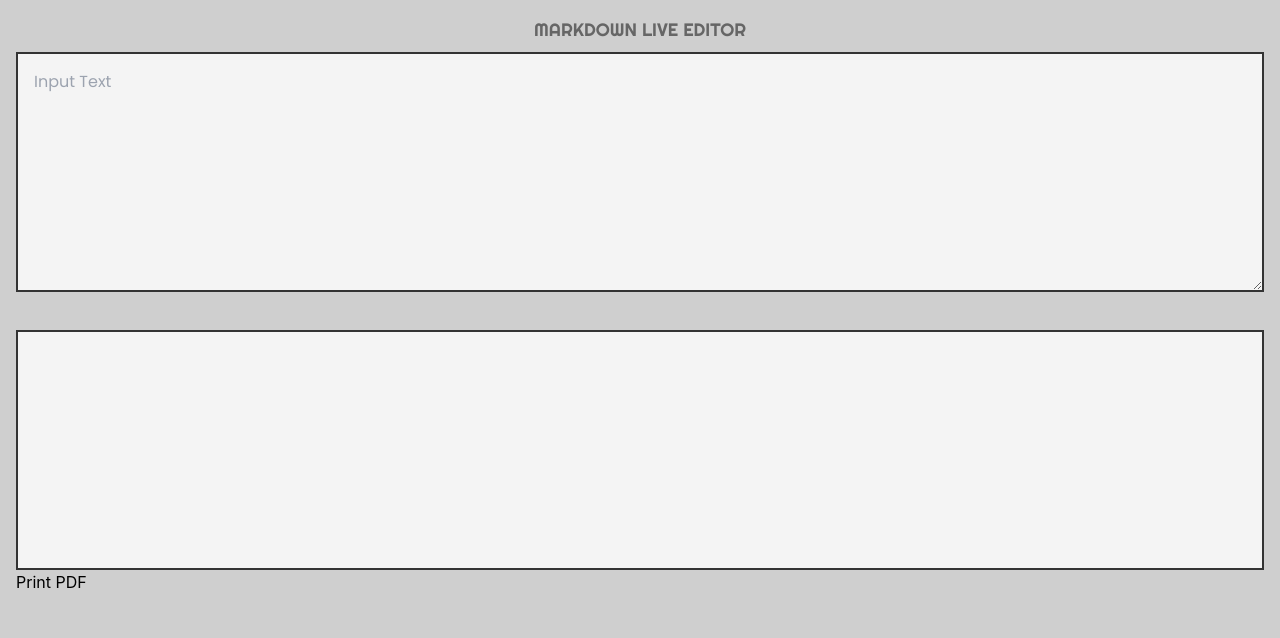
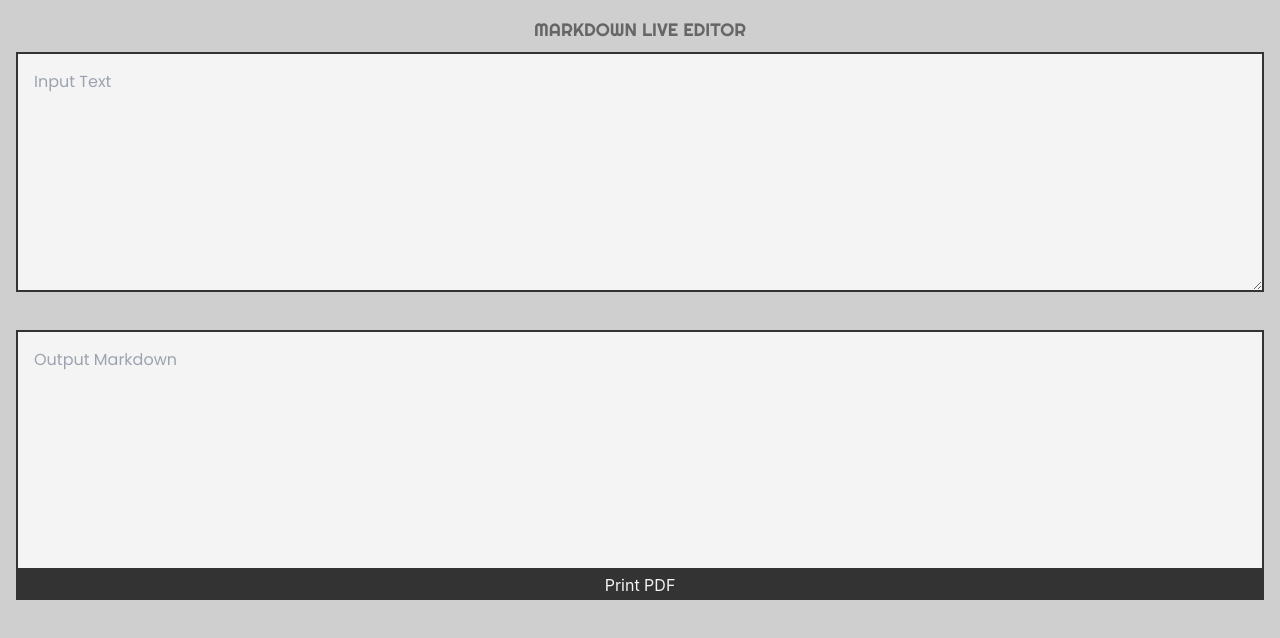
Before and after one commit to carnocentaurus/MarkdownLiveEditor, a React (Vite) app: page / in a window 1280 px wide. Shown: the top 638 px of the page. Built offline with nearby package versions, Linux system fonts and the light colour scheme.

Commit message:
before @tailwindcss/typography implementation

```diff
--- a/index.html
+++ b/index.html
@@ -6,7 +6,7 @@
     <meta name="viewport" content="width=device-width, initial-scale=1.0" />
     <title>markdownliveeditor</title>
   </head>
-  <body>
+  <body style="background-color: #cfcfcf;">
     <div id="root"></div>
     <script type="module" src="/src/main.tsx"></script>
   </body>
--- a/package.json
+++ b/package.json
@@ -19,6 +19,7 @@
   "devDependencies": {
     "@eslint/js": "^10.0.1",
     "@tailwindcss/cli": "^4.3.0",
+    "@tailwindcss/typography": "^0.5.19",
     "@tailwindcss/vite": "^4.3.0",
     "@types/dompurify": "^3.0.5",
     "@types/marked": "^5.0.2",
--- a/src/App.tsx
+++ b/src/App.tsx
@@ -13,10 +13,7 @@ function MarkdownLiveEditor() {
     }
 
     return(
-        <body className='
-            bg-[#cfcfcf]
-            m-4
-        '>
+        <main className='m-4'>
             <p className='
                 font-righteous
                 text-lg
@@ -25,7 +22,6 @@ function MarkdownLiveEditor() {
                 mb-2
             '>MARKDOWN LIVE EDITOR</p>
 
-            <main className='bg-[#cfcfcf]'>
             <div>
                 <textarea
                     value={plaintext}
@@ -52,9 +48,10 @@ function MarkdownLiveEditor() {
 
             <div className='flex-col'>
                 <div
-                          dangerouslySetInnerHTML={{ __html: getCleanedHTML(plaintext) }}
-                          className='
-                              text-md
+                    className={`
+                        font-poppins
+                        relative
+                        text-base
                         bg-[#f4f4f4]
                         border-2
                         border-solid
@@ -62,19 +59,37 @@ function MarkdownLiveEditor() {
                         w-full
                         h-60
                         p-4
-                              list-inside
-                              wrap-break-word
                         overflow-y-scroll
-                              whitespace-pre-wrap
+                        list-inside!
+                        wrap-break-words
+                        whitespace-pre-wrap!
                         [&_code]:font-mono! [&_code]:font-bold!
-                              [&_pre]:font-mono! [&_pre]:!font-bold!
-                              [&_tr]:[page-break-inside:avoid]
+                        [&_pre]:font-mono! [&_pre]:font-bold!
+                        [&_table]:border-2! [&_table]:border-solid! [&_table]:border-[#333]! [&_table]:border-collapse!
+                        [&_th]:border-2! [&_th]:border-solid! [&_th]:border-[#333]! [&_th]:p-[0.2rem]! [&_th]:font-bold!
+                        [&_td]:border-2! [&_td]:border-solid! [&_td]:border-[#333]! [&_td]:p-[0.2rem]!
+                        [&_tr]:[page-break-inside:avoid]!
+                        ${!plaintext ? "before:content-['Output_Markdown'] before:text-[#9ca3af]" : ""}
+                    `}
+                    dangerouslySetInnerHTML={{ __html: getCleanedHTML(plaintext) }}
+                ></div>
+                <button
+                    onClick={window.print}
+                    className='
+                        text-base
+                        text-[#f4f4f4]
+                        bg-[#333]
+                        border-none
+                        py-[0.2rem]
+                        w-full
+                        hover:opacity-80
                     '
-                      ></div>
-                      <button onClick={window.print}>Print PDF</button>
+                >
+                    Print PDF
+                </button>
             </div>
+
         </main>
-        </body>
     );
 }
 
```
Also changed, not shown: 1 other file (tests, documents, lock files or other folders). Lines whose indentation alone changed are shown as unchanged.
